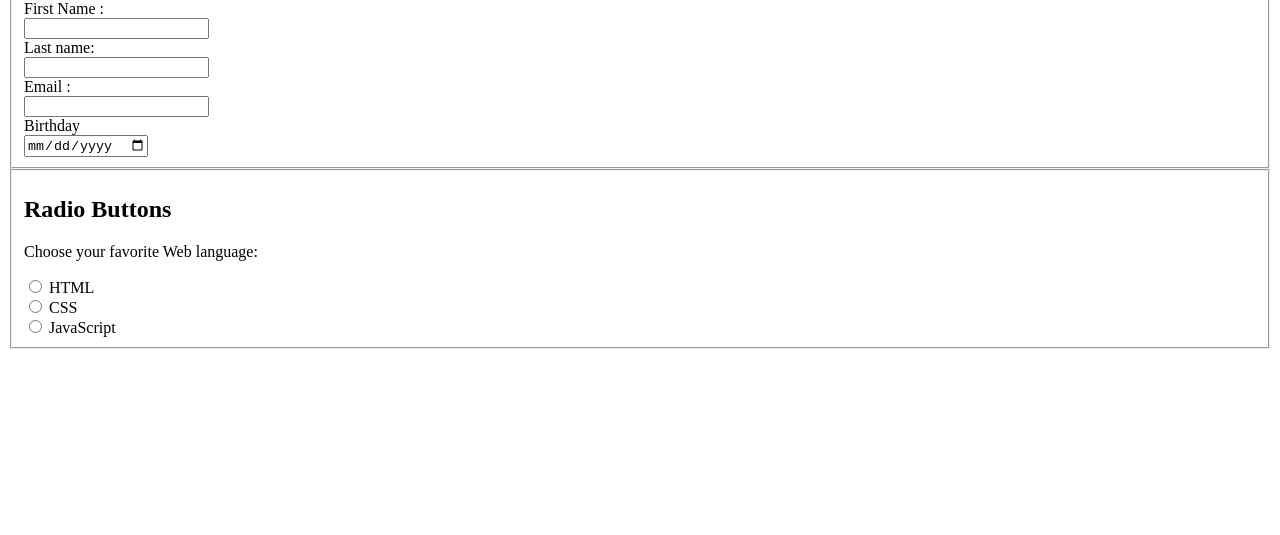
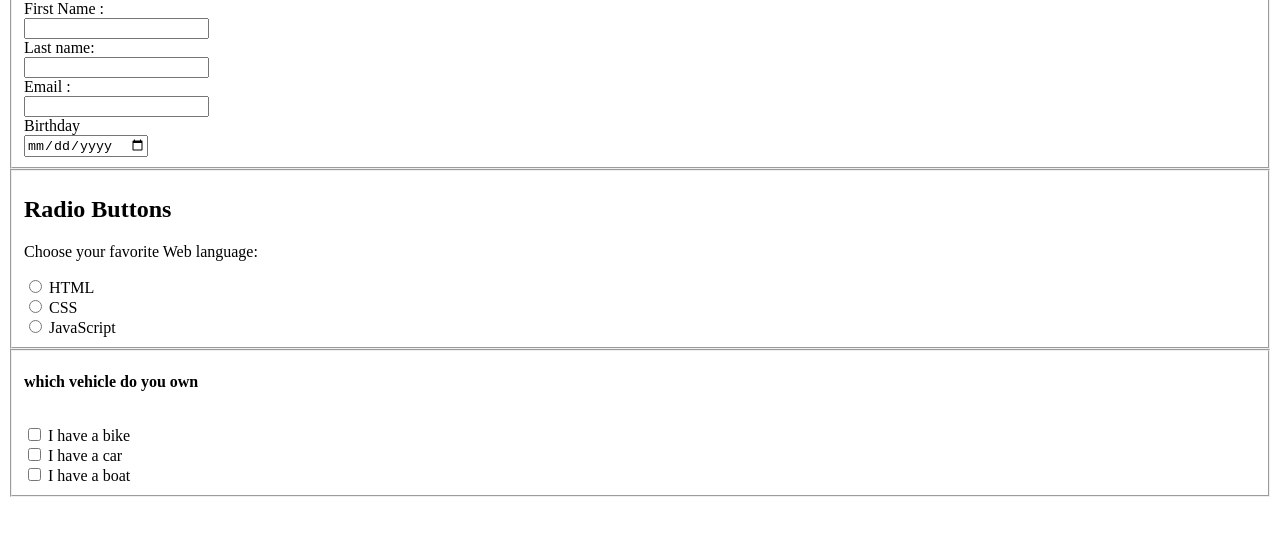
Before and after one commit to spoorthis91/forms, a plain HTML site: page index.html in a window 1280 px wide. Shown: the part 95-630 px from the top of the page. Drawn offline with Linux system fonts and the light colour scheme.

Commit message:
added checkbox

```diff
--- a/index.html
+++ b/index.html
@@ -26,6 +26,7 @@
     <fieldset>
     <h2>Radio Buttons</h2>
 
+
     <p>Choose your favorite Web language:</p>
 
     <form>
@@ -37,5 +38,17 @@
         <label for="javascript">JavaScript</label>
         </fieldset>
     </form>
+
+</form>
+<form>
+    <fieldset>
+    <p><strong> which vehicle do you own </strong></p> <br>
+    <input type="checkbox" id="vehicle1" name="vehicle1" value="Bike">
+    <label for="vehicle1"> I have a bike</label><br>
+    <input type="checkbox" id="vehicle2" name="vehicle2" value="Car">
+    <label for="vehicle2"> I have a car</label><br>
+    <input type="checkbox" id="vehicle3" name="vehicle3" value="Boat">
+    <label for="vehicle3"> I have a boat</label>
+    </fieldset>
 </form>
 </body>
```
